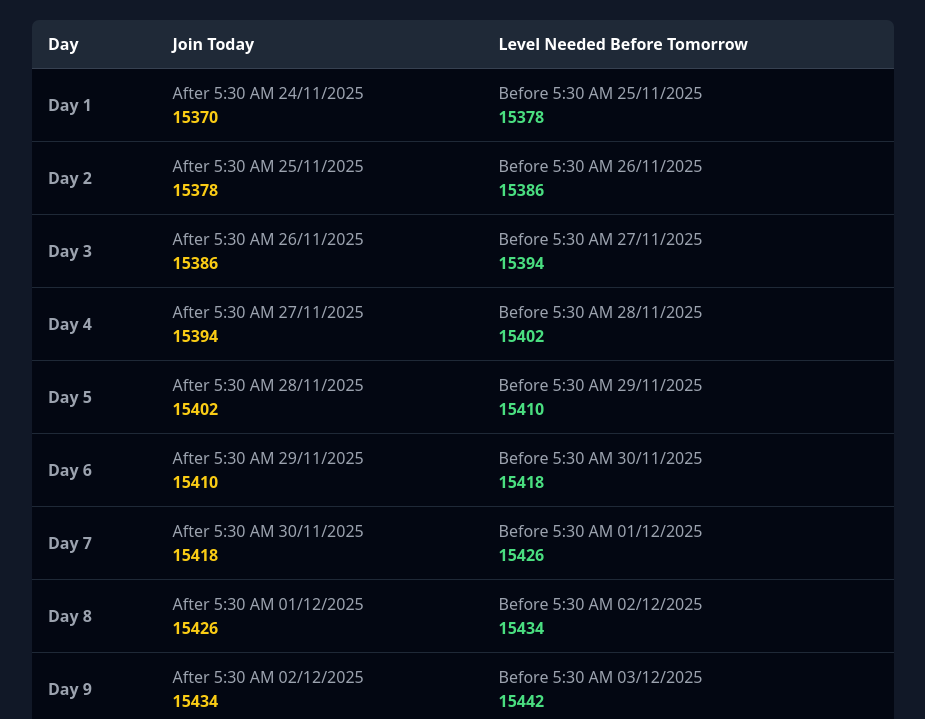
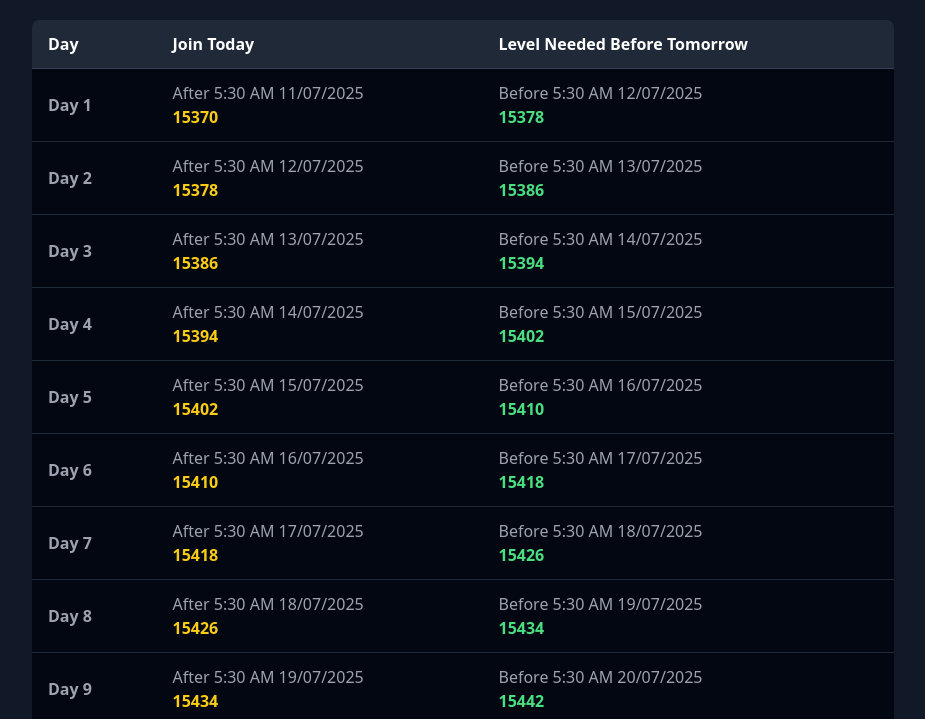
Before and after one commit to OxRyn/level.schedule.github.io, a plain HTML site: page index.html in a window 1280 px wide. Shown: the part 81-800 px from the top of the page, without its empty margins (177-1102 px from the left). Drawn offline with nearby package versions, Linux system fonts and the light colour scheme.

Commit message:
Update index.html

```diff
--- a/index.html
+++ b/index.html
@@ -37,7 +37,7 @@
       const switchLevel = 16000;
       const gainBeforeSwitch = 8;
       const gainAfterSwitch = 6;
-      const startDate = new Date("2025-11-24T05:30:00");
+      const startDate = new Date("2025-07-11T05:30:00");
       const table = document.getElementById("level-table");
 
       let currentLevel = startLevel;
```
